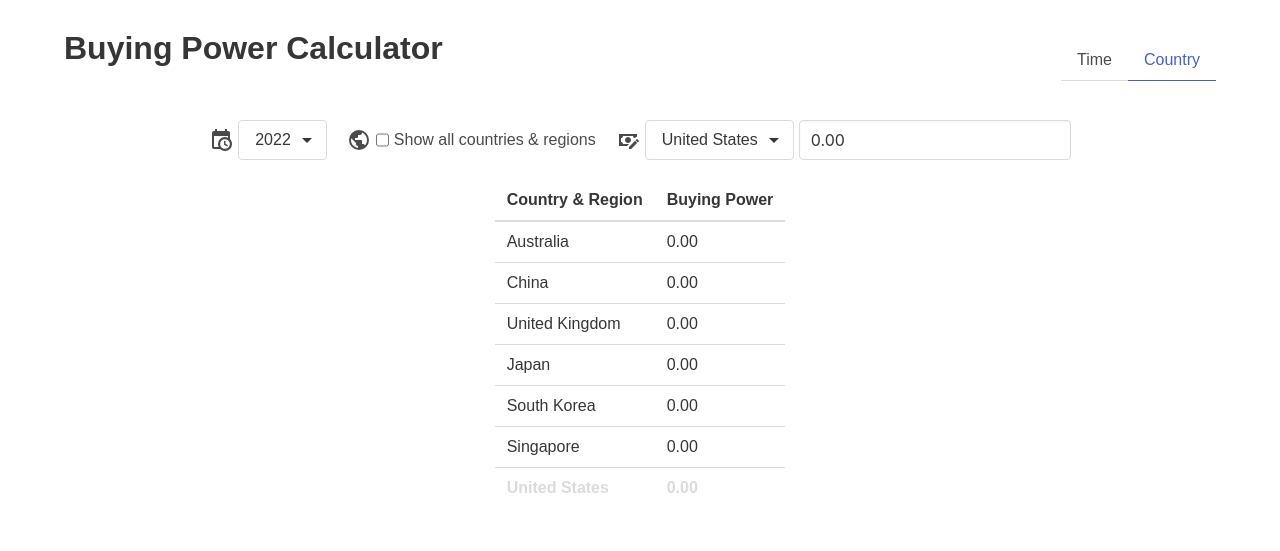
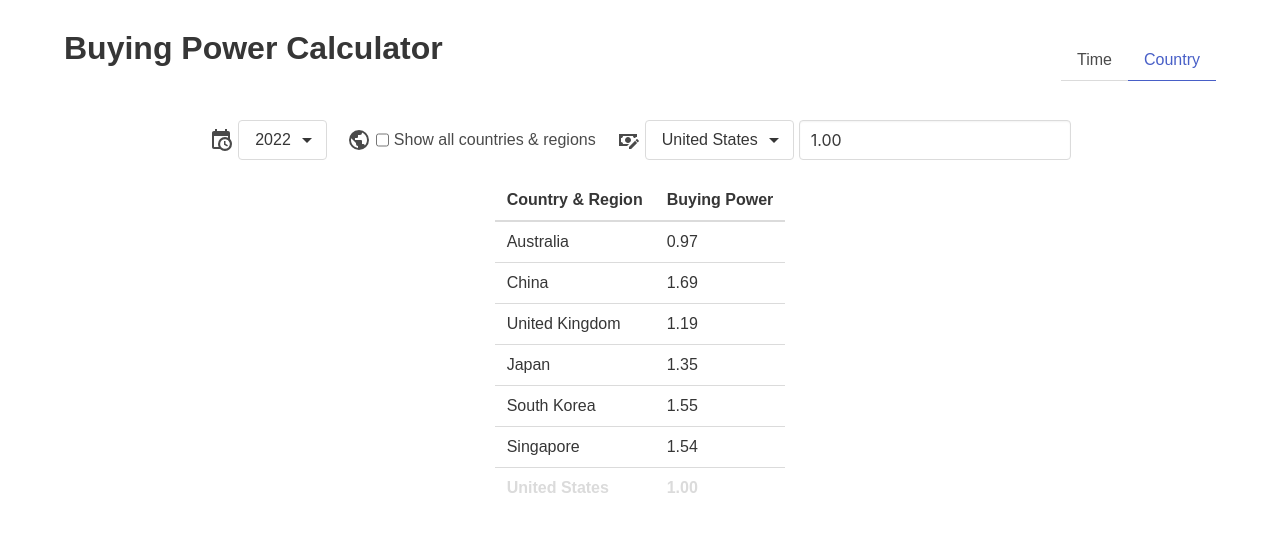
Before and after one commit to Astrian/buying-power-calculator, a React (Vite) app: page / in a window 1280 px wide. Both pictures are taken after a click on the item "Country". Shown: the top 551 px of the page. Built offline with nearby package versions, Linux system fonts and the light colour scheme.

Commit message:
bug fixing

```diff
--- a/src/features/countries.tsx
+++ b/src/features/countries.tsx
@@ -31,6 +31,10 @@ export default function Countries() {
       // Get the purchasing power of USD
       const purchasingPowerOfUSD = calculatePurchasingPowerOfUSD((ppp as any)[selectedYear])
       // Calculate the purchasing power of the input amount in USA
+      if (amountInFloat === 0.0) {
+        amountInFloat = 1
+        setAmount("1.00")
+      }
       const amountInUSA = amountInFloat / purchasingPowerOfUSD[selectedCountry.toLowerCase()]
       // Calculate the purchasing power of the input amount in every country
       const everyCountriesAmount: {[key: string]: number} = {}
```
